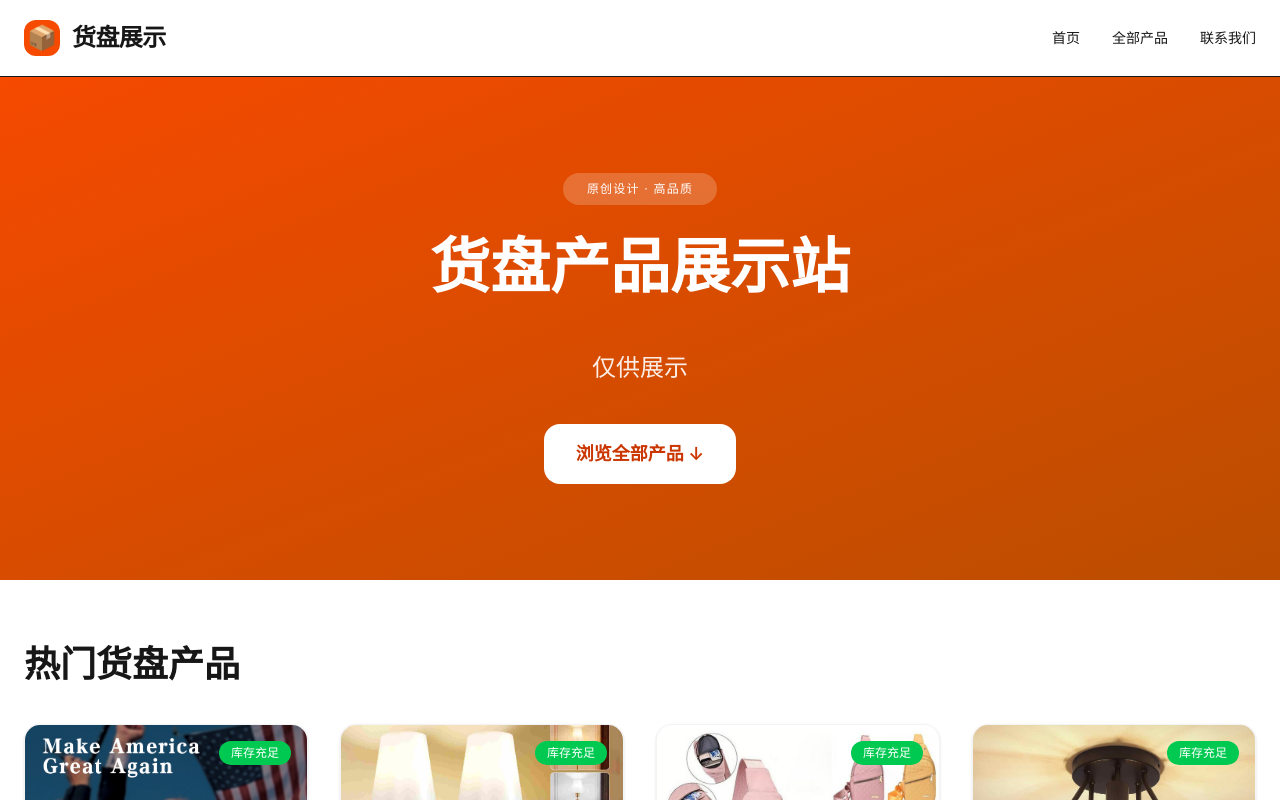
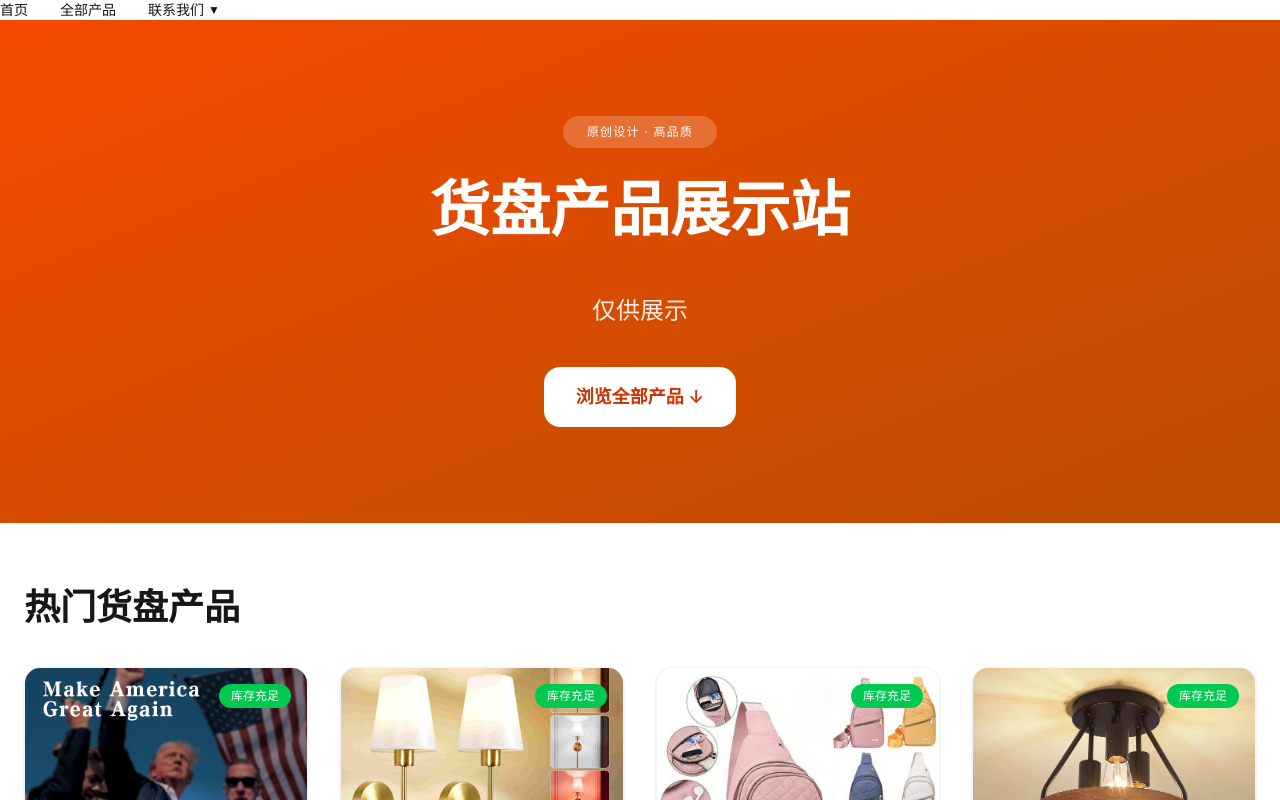
Before and after one commit to hzw020222-bit/han, a Next.js app: page / in a window 1280 px wide. Shown: the top 800 px of the page. Built offline with nearby package versions, Linux system fonts and the light colour scheme.

Commit message:
Update page.tsx

```diff
--- a/app/page.tsx
+++ b/app/page.tsx
@@ -44,22 +44,32 @@
   return (
     <>
       {/* Navbar */}
-      <nav className="bg-white border-b sticky top-0 z-50">
-        <div className="max-w-7xl mx-auto px-6 py-5 flex justify-between items-center">
-          <div className="flex items-center gap-3">
-            <div className="w-9 h-9 bg-orange-600 rounded-xl flex items-center justify-center text-white font-bold text-2xl">📦</div>
-            <div>
-              <span className="text-2xl font-bold tracking-tight">货盘展示</span>
+                <div className="hidden md:flex gap-8 text-sm font-medium items-center">
+            <a href="/" className="hover:text-orange-600 transition-colors">首页</a>
+            <Link href="/products" className="hover:text-orange-600 transition-colors">全部产品</Link>
+
+            {/* 联系我们 - 下拉菜单 */}
+            <div className="relative group">
+              <button className="hover:text-orange-600 transition-colors flex items-center gap-1">
+                联系我们
+                <span className="text-xs">▼</span>
+              </button>
+
+              {/* 下拉菜单 */}
+              <div className="absolute right-0 mt-2 w-64 bg-white shadow-xl rounded-2xl py-3 px-4 border border-gray-100 opacity-0 invisible group-hover:opacity-100 group-hover:visible transition-all duration-200 z-50">
+                <a
+                  href="mailto:3034279102@qq.com"
+                  className="flex items-center gap-3 px-4 py-3 hover:bg-orange-50 rounded-xl transition-colors"
+                >
+                  <span className="text-orange-600 text-xl">✉️</span>
+                  <div>
+                    <div className="font-medium text-gray-900">3034279102@qq.com</div>
+                    <div className="text-xs text-gray-500">点击发送邮件</div>
+                  </div>
+                </a>
+              </div>
             </div>
           </div>
-                   <div className="hidden md:flex gap-8 text-sm font-medium">
-            <a href="/" className="hover:text-orange-600 transition-colors">首页</a>
-            <Link href="/products" className="hover:text-orange-600 transition-colors">全部产品</Link>
-            <a href="#" className="hover:text-orange-600 transition-colors">联系我们</a>
-          </div>
-
-        </div>
-      </nav>
 
       {/* Hero Banner */}
       <header className="bg-gradient-to-br from-orange-600 to-amber-700 text-white py-24">
```
